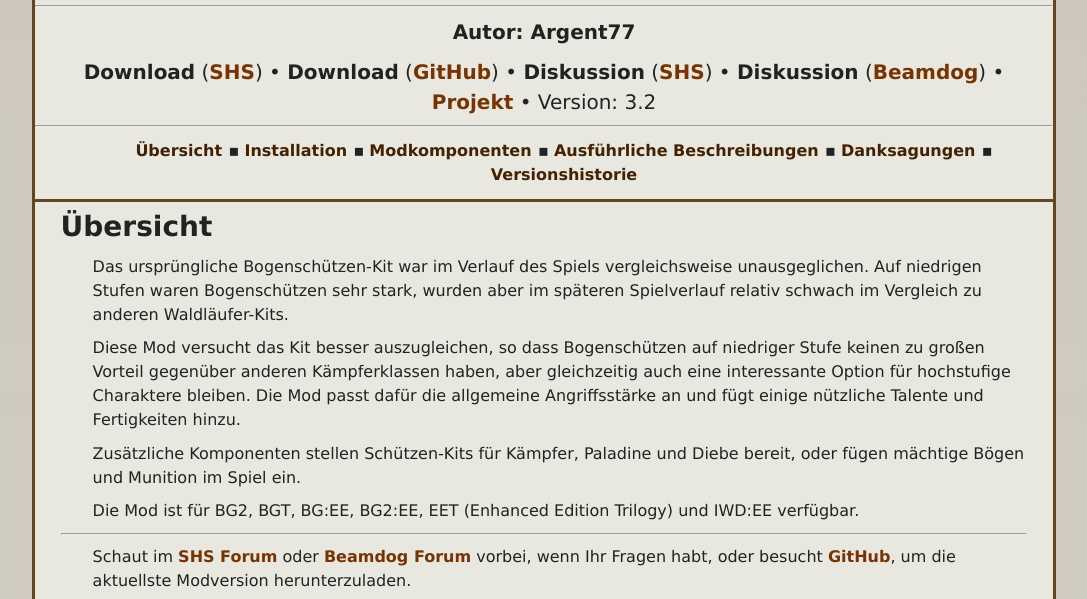
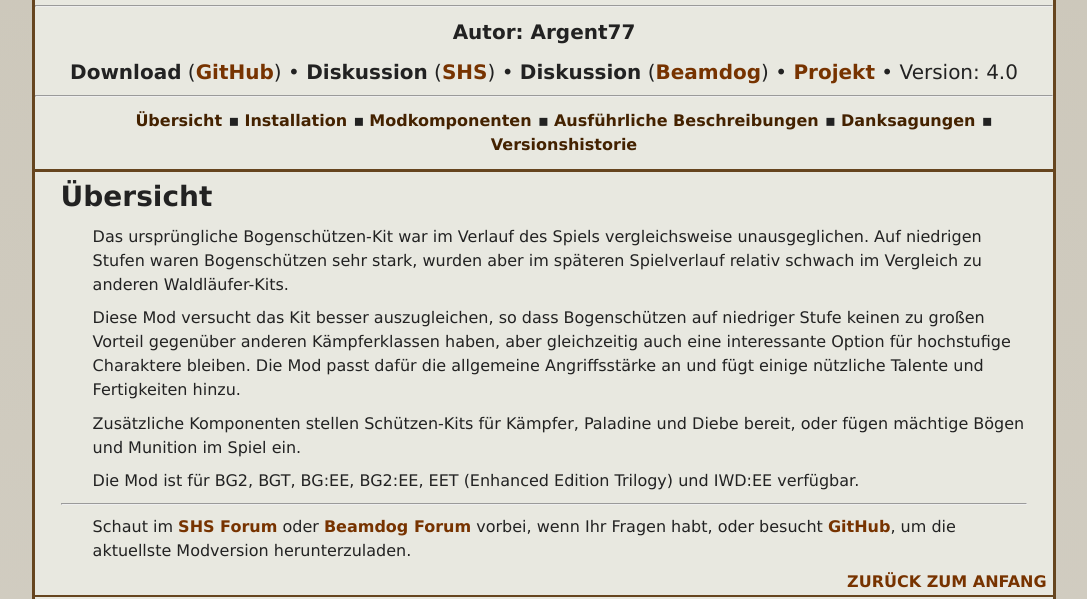
Before and after one commit to Argent77/A7-ImprovedArcher, a plain HTML site: page A7#ImprovedArcher/readme/readme-german.html in a window 1280 px wide. Shown: the part 171-770 px from the top of the page, without its empty margins (96-1183 px from the left). Drawn offline with Linux system fonts and the light colour scheme.

Commit message:
Version 4.0

```diff
--- a/A7#ImprovedArcher/readme/readme-german.html
+++ b/A7#ImprovedArcher/readme/readme-german.html
@@ -26,12 +26,12 @@
       <hr />
       <p class="about"><strong>Autor: Argent77</strong></p>
       <ul id="globalnav" class="about">
-        <li><strong>Download</strong> (<a href="http://www.shsforums.net/files/file/1116-improved-archer-kit/">SHS</a>)</li>
+        <!-- <li><strong>Download</strong> (<a href="http://www.shsforums.net/files/file/1116-improved-archer-kit/">SHS</a>)</li> -->
         <li><strong>Download</strong> (<a href="https://github.com/Argent77/A7-ImprovedArcher/releases/latest">GitHub</a>)</li>
         <li><strong>Diskussion</strong> (<a href="http://www.shsforums.net/topic/58012-improved-archer-kit/">SHS</a>)</li>
         <li><strong>Diskussion</strong> (<a href="https://forums.beamdog.com/discussion/34696/mod-improved-archer-kit-for-bgee-bg2ee-iwd-ee-and-original-bg2-bgt">Beamdog</a>)</li>
         <li><a href="https://github.com/Argent77/A7-ImprovedArcher">Projekt</a></li>
-        <li>Version: 3.2</li>
+        <li>Version: 4.0</li>
       </ul>
       <hr />
       <nav>
```
Also changed, not shown: A7#ImprovedArcher/readme/readme-french.html (+2 -2 lines), A7#ImprovedArcher/readme/readme-polish.html (+2 -2 lines), A7#ImprovedArcher/readme/readme.html (+2 -2 lines), 1 other file.
